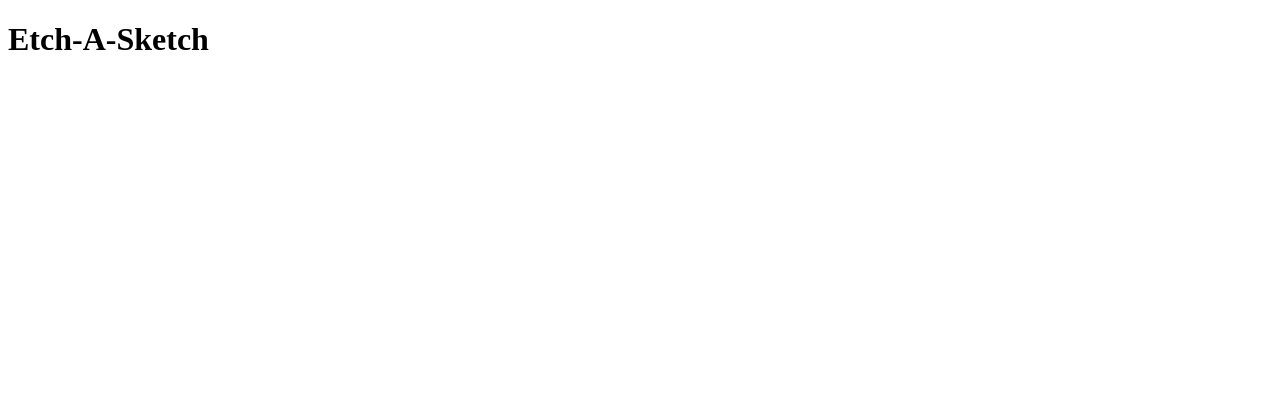
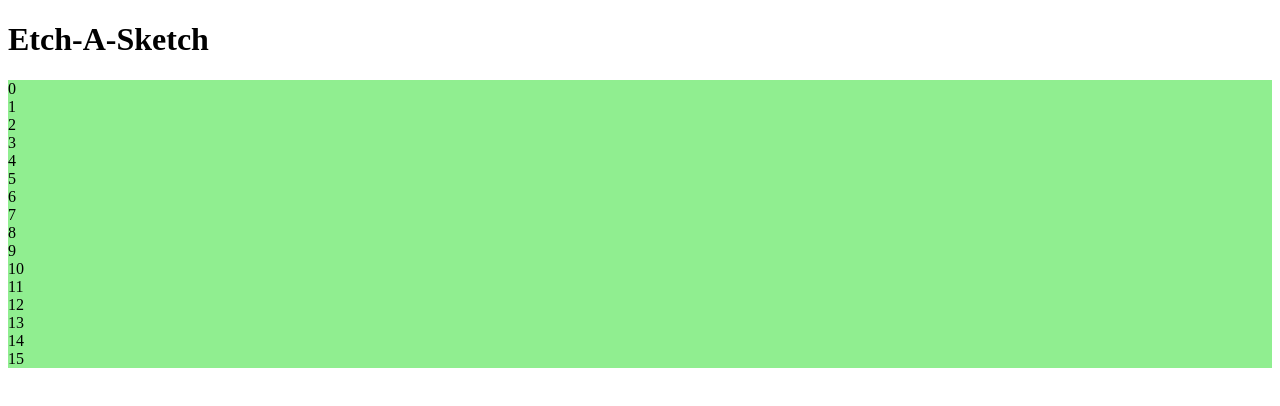
Before and after one commit to Goomiac/EtchASketch, a plain HTML site: page index.html in a window 1280 px wide. Drawn offline with Linux system fonts and the light colour scheme.

Commit message:
Add grid layout

```diff
--- a/index.html
+++ b/index.html
@@ -11,6 +11,7 @@
 
     <h1>Etch-A-Sketch</h1>
 
+    <div id="grid"></div>
 
     <script src="script.js"></script>
 </body>
--- a/script.js
+++ b/script.js
@@ -0,0 +1,8 @@
+const grid = document.querySelector('#grid');
+
+for (let i = 0; i < 16; i++) {
+    const div = document.createElement('div');
+    div.classList.add('grid-item');
+    div.innerText = i;
+    grid.appendChild(div);
+}
--- a/styles.css
+++ b/styles.css
@@ -0,0 +1,9 @@
+#grid {
+    display: grid;
+}
+
+.grid-item {
+    background-color: lightgreen;
+    grid-column-start: 1;
+    grid-column-end: 8;
+}
```
